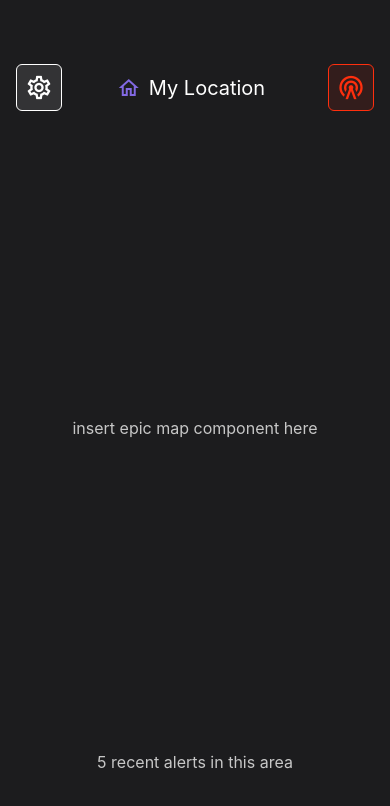
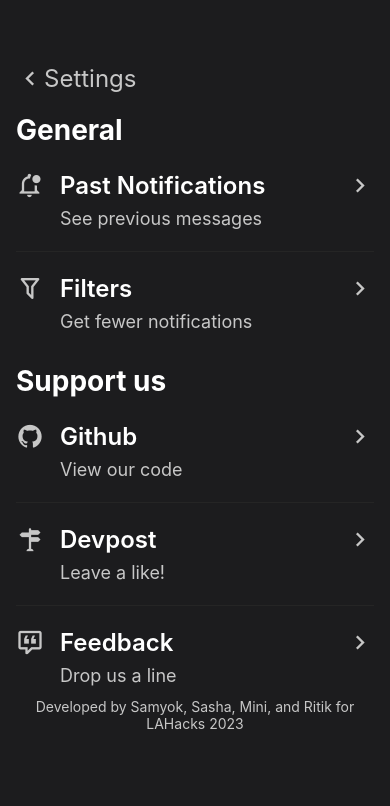
Before and after one commit to MiniHacks/hearshot, a React Native app in the folder packages/mobile/: screen / in a window 390 px wide. Shown: the top 806 px of the page. Built offline with nearby package versions, Linux system fonts and the light colour scheme.

Commit message:
🎀 Delete styles.js

```diff
--- a/packages/mobile/App.js
+++ b/packages/mobile/App.js
@@ -6,13 +6,14 @@ import { MaterialCommunityIcons } from "@expo/vector-icons";
 import { NavigationContainer } from "@react-navigation/native";
 import SettingsScreen from "./screens/SettingsScreen";
 import HomeScreen from "./screens/HomeScreen";
+import SplashScreen from "./screens/SplashScreen";
 
 const Tab = createBottomTabNavigator();
 
 function MyTabs() {
   return (
     <View style={{ flex: 1, backgroundColor: "#1C1C1E" }}>
-      <HomeScreen />
+      <SettingsScreen />
     </View>
   );
 }
--- a/packages/mobile/components/Section.js
+++ b/packages/mobile/components/Section.js
@@ -1,8 +1,6 @@
 import React from "react";
-import { Pressable, Text, TouchableOpacity, View } from "react-native";
+import { Text, TouchableOpacity, View } from "react-native";
 import { MaterialCommunityIcons } from "@expo/vector-icons";
-import { useNavigation } from "@react-navigation/native";
-import { styles } from "../static/styles";
 
 export default function Section({ title, subtitle, iconName, link }) {
   return (
--- a/packages/mobile/screens/SettingsScreen.js
+++ b/packages/mobile/screens/SettingsScreen.js
@@ -1,6 +1,5 @@
 import React from "react";
-import { Pressable, Text, View } from "react-native";
-import { styles } from "../static/styles";
+import { Pressable, StyleSheet, Text, View } from "react-native";
 import { MaterialCommunityIcons } from "@expo/vector-icons";
 import Section from "../components/Section";
 
@@ -88,3 +87,24 @@ export default function SettingsScreen() {
     </View>
   );
 }
+
+const styles = StyleSheet.create({
+  heading: {
+    color: "white",
+    fontSize: 28,
+    fontWeight: "bold",
+    marginBottom: 12,
+    marginTop: 20,
+  },
+
+  title: {
+    color: "#C7C7C7",
+    fontSize: 24,
+  },
+
+  hr: {
+    borderBottomColor: "#252525",
+    borderBottomWidth: 1,
+    marginVertical: 10,
+  },
+});
--- a/packages/mobile/screens/SplashScreen.js
+++ b/packages/mobile/screens/SplashScreen.js
@@ -7,8 +7,8 @@ import {
   TextInput,
   Pressable,
   KeyboardAvoidingView,
+  StyleSheet,
 } from "react-native";
-import { styles } from "../static/styles";
 import Logo from "../static/images/logo.png";
 import SplashBackground from "../static/images/splash.png";
 
@@ -65,3 +65,44 @@ export default function SplashScreen() {
     </KeyboardAvoidingView>
   );
 }
+
+const styles = StyleSheet.create({
+  text: {
+    color: "#C7C7C7",
+    marginVertical: 8,
+    fontSize: 16,
+  },
+
+  center: {
+    flex: 1,
+    justifyContent: "center",
+    alignItems: "center",
+  },
+
+  input: {
+    width: 320,
+    height: 48,
+    paddingHorizontal: 8,
+    paddingVertical: 10,
+    borderStyle: "solid",
+    borderColor: "#909090",
+    borderWidth: 1,
+    borderRadius: 6,
+    backgroundColor: "#2C2C2E",
+    color: "#C7C7C7",
+    fontSize: 24,
+  },
+
+  button: {
+    display: "flex",
+    flexDirection: "row",
+    justifyContent: "center",
+    alignItems: "center",
+    marginVertical: 24,
+    width: 320,
+    height: 48,
+
+    backgroundColor: "#FF5F3E",
+    borderRadius: 40,
+  },
+});
--- a/packages/mobile/static/styles.js
+++ /dev/null
@@ -1,61 +0,0 @@
-import { StyleSheet } from "react-native";
-
-export const styles = StyleSheet.create({
-  text: {
-    color: "#C7C7C7",
-    marginVertical: 8,
-    fontSize: 16,
-  },
-
-  center: {
-    flex: 1,
-    justifyContent: "center",
-    alignItems: "center",
-  },
-
-  input: {
-    width: 320,
-    height: 48,
-    paddingHorizontal: 8,
-    paddingVertical: 10,
-    borderStyle: "solid",
-    borderColor: "#909090",
-    borderWidth: 1,
-    borderRadius: 6,
-    backgroundColor: "#2C2C2E",
-    color: "#C7C7C7",
-    fontSize: 24,
-  },
-
-  button: {
-    display: "flex",
-    flexDirection: "row",
-    justifyContent: "center",
-    alignItems: "center",
-    marginVertical: 24,
-    width: 320,
-    height: 48,
-
-    backgroundColor: "#FF5F3E",
-    borderRadius: 40,
-  },
-
-  heading: {
-    color: "white",
-    fontSize: 28,
-    fontWeight: "bold",
-    marginBottom: 12,
-    marginTop: 20,
-  },
-
-  title: {
-    color: "#C7C7C7",
-    fontSize: 24,
-  },
-
-  hr: {
-    borderBottomColor: "#252525",
-    borderBottomWidth: 1,
-    marginVertical: 10,
-  },
-});
```
Also changed, not shown: 1 other file (tests, documents, lock files or other folders).
